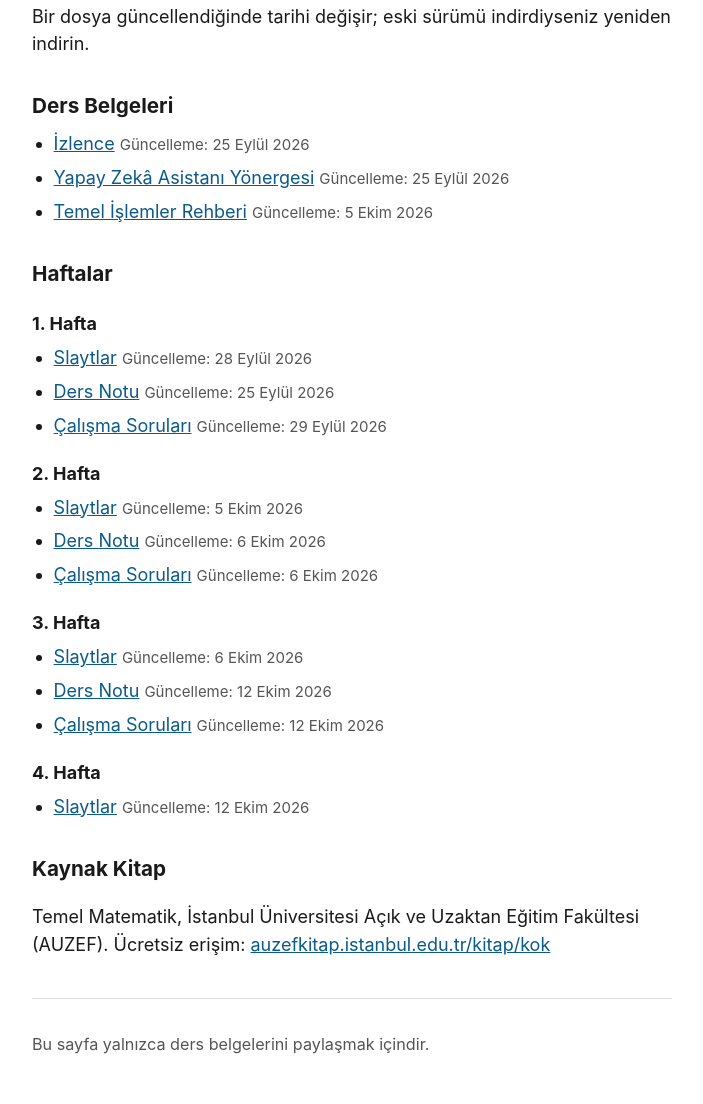
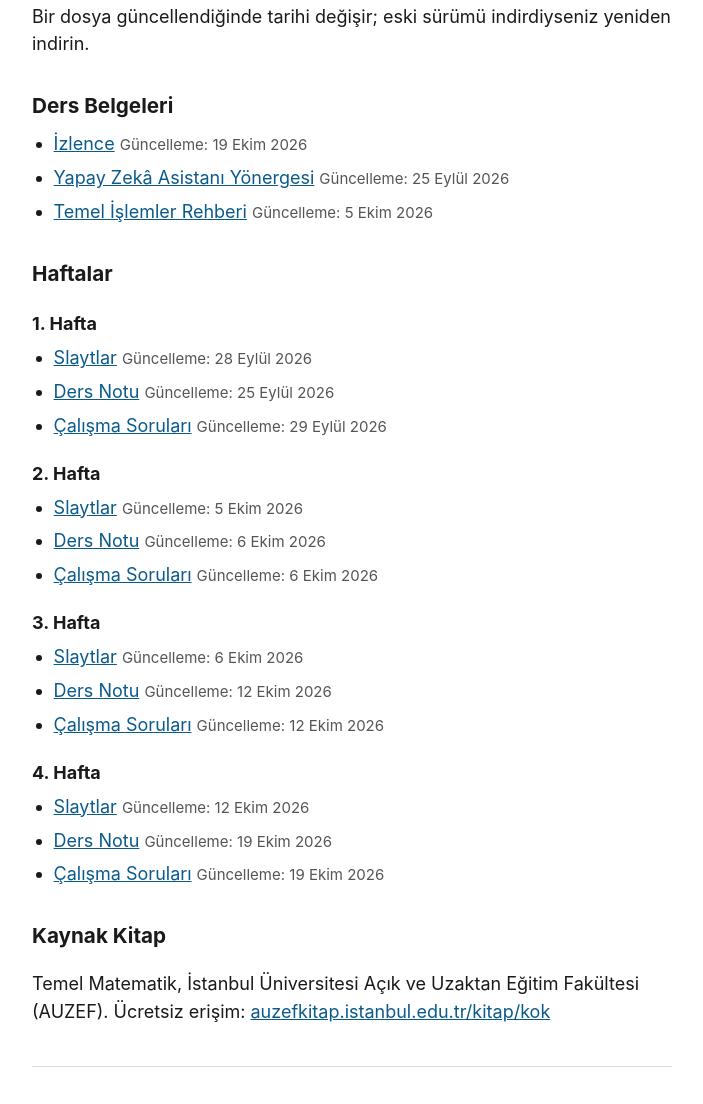
Before and after one commit to eozyerden/4170109-matematik, a plain HTML site: page index.html in a window 1280 px wide. Shown: the part 149-1253 px from the top of the page, without its empty margins (288-991 px from the left). Drawn offline with Linux system fonts and the light colour scheme.

Commit message:
4. hafta ders notu ve calisma sorulari; izlence guncellendi

```diff
--- a/index.html
+++ b/index.html
@@ -94,7 +94,7 @@
   <h2>Ders Belgeleri</h2>
   <!-- BELGELER:BASLA -->
   <ul>
-    <li><a href="izlence.pdf">İzlence</a> <small style="color: var(--muted)">Güncelleme: 25 Eylül 2026</small></li>
+    <li><a href="izlence.pdf">İzlence</a> <small style="color: var(--muted)">Güncelleme: 19 Ekim 2026</small></li>
     <li><a href="yapay-zeka-asistani.pdf">Yapay Zekâ Asistanı Yönergesi</a> <small style="color: var(--muted)">Güncelleme: 25 Eylül 2026</small></li>
     <li><a href="temel-islemler-rehberi.pdf">Temel İşlemler Rehberi</a> <small style="color: var(--muted)">Güncelleme: 5 Ekim 2026</small></li>
   </ul>
@@ -125,6 +125,8 @@
   <h3>4. Hafta</h3>
   <ul>
     <li><a href="hafta-04-slaytlar-cozumsuz.pdf">Slaytlar</a> <small style="color: var(--muted)">Güncelleme: 12 Ekim 2026</small></li>
+    <li><a href="hafta-04-ders-notu.pdf">Ders Notu</a> <small style="color: var(--muted)">Güncelleme: 19 Ekim 2026</small></li>
+    <li><a href="hafta-04-calisma-sorulari.pdf">Çalışma Soruları</a> <small style="color: var(--muted)">Güncelleme: 19 Ekim 2026</small></li>
   </ul>
   <!-- HAFTALAR:BITIR -->
 </section>
```
Also changed, not shown: 3 other files.
